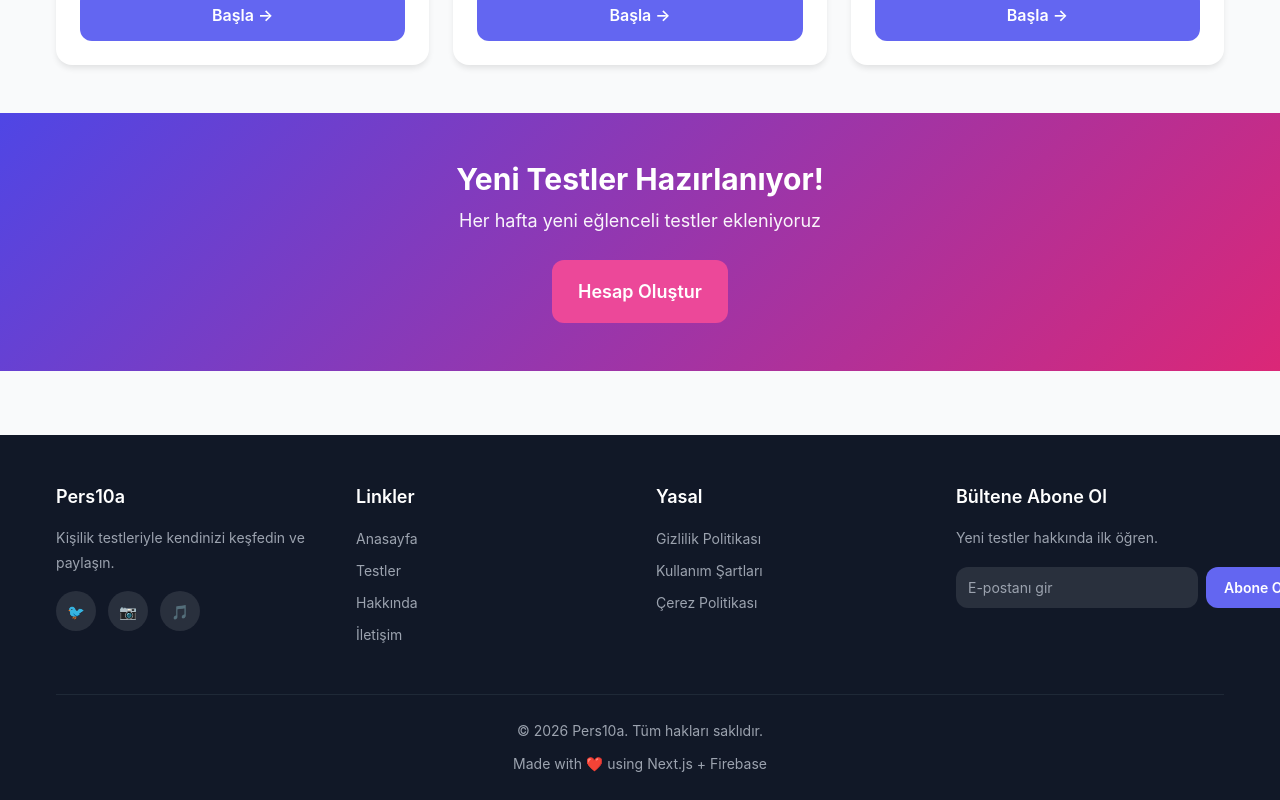
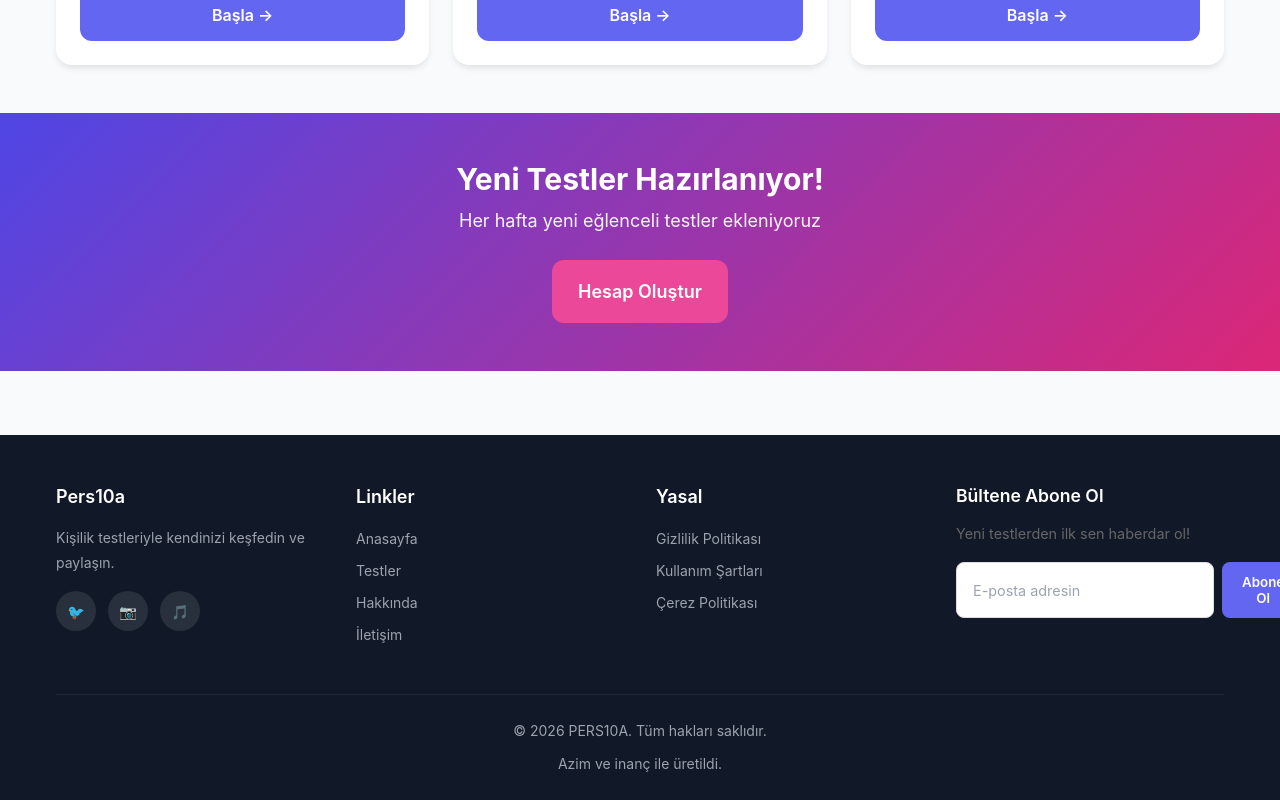
Before and after one commit to trrs37-boop/pers10a, a Next.js app: page / in a window 1280 px wide. Shown: the part 1496-2296 px from the top of the page. Built offline with nearby package versions, Linux system fonts and the light colour scheme; no server answers.

Commit message:
Footer.js

```diff
--- a/components/Footer.js
+++ b/components/Footer.js
@@ -2,6 +2,7 @@
 
 import Link from 'next/link';
 import styles from './Footer.module.css';
+import Newsletter from './Newsletter';
 
 export default function Footer() {
   const currentYear = new Date().getFullYear();
@@ -44,26 +45,17 @@ export default function Footer() {
 
           {/* Newsletter */}
           <div className={styles.footerSection}>
-            <h4>Bültene Abone Ol</h4>
-            <p className="text-sm">Yeni testler hakkında ilk öğren.</p>
-            <div className={styles.newsletter}>
-              <input
-                type="email"
-                placeholder="E-postanı gir"
-                aria-label="E-posta adresi"
-              />
-              <button className="btn btn-primary btn-sm">Abone Ol</button>
-            </div>
+             <Newsletter />
           </div>
         </div>
 
         {/* Bottom */}
         <div className={styles.footerBottom}>
           <p>
-            © {currentYear} Pers10a. Tüm hakları saklıdır.
+            © {currentYear} PERS10A. Tüm hakları saklıdır.
           </p>
           <p className="text-muted">
-            Made with ❤️ using Next.js + Firebase
+            Azim ve inanç ile üretildi.
           </p>
         </div>
       </div>
```
